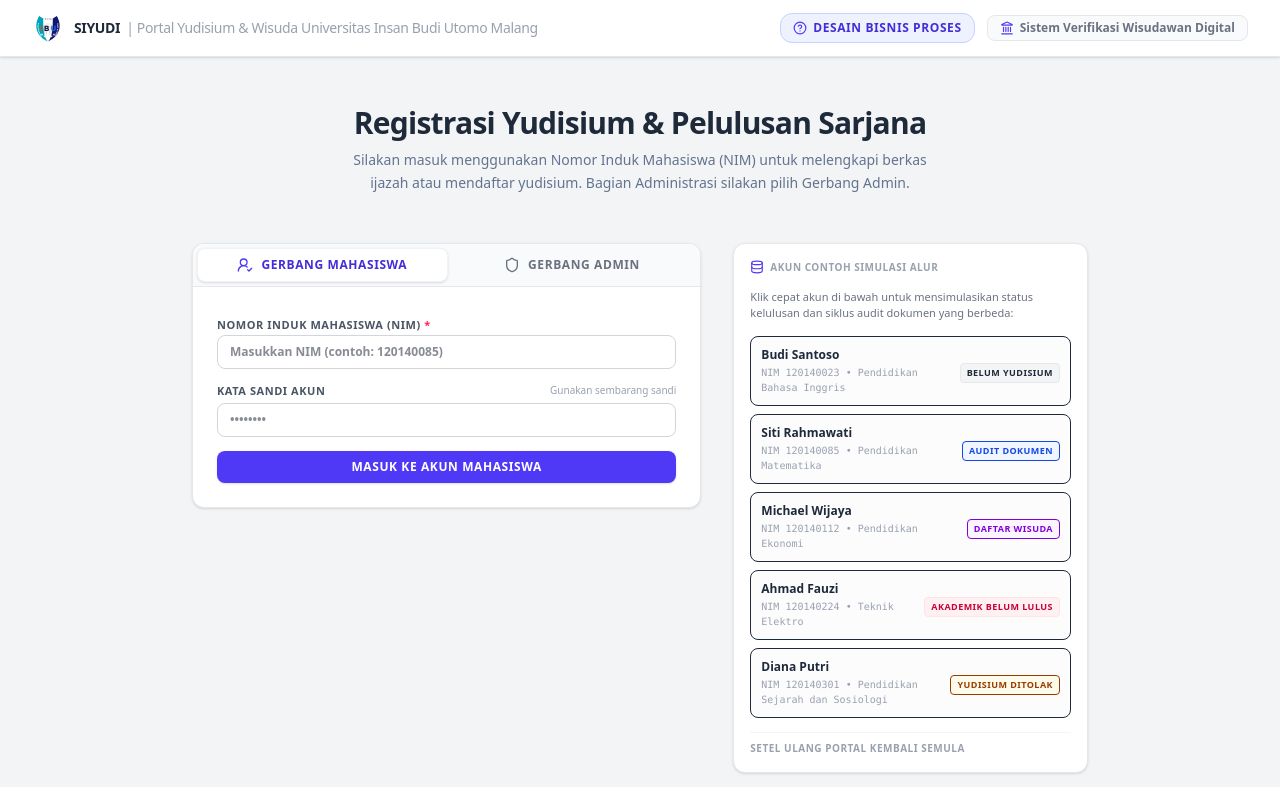
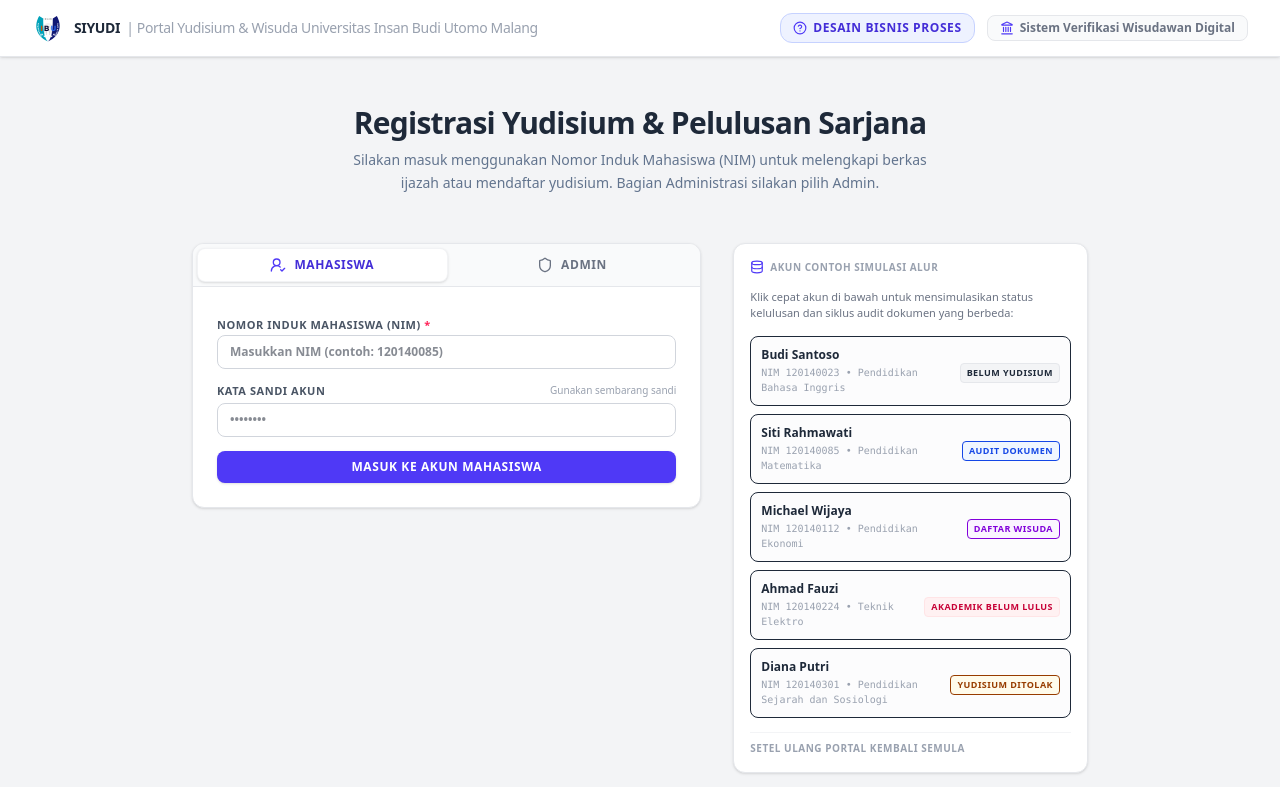
Before and after one commit to elfintermedia-glitch/siyudi-uibu, a React (Vite) app: page / in a window 1280 px wide. Shown: the top 787 px of the page. Built offline with nearby package versions, Linux system fonts and the light colour scheme; no server answers.

Commit message:
ui: simplify login labels for better clarity

```diff
--- a/src/App.tsx
+++ b/src/App.tsx
@@ -388,7 +388,7 @@ export default function App() {
                 Registrasi Yudisium & Pelulusan Sarjana
               </h2>
               <p className="text-sm text-slate-500 max-w-xl mx-auto leading-relaxed">
-                Silakan masuk menggunakan Nomor Induk Mahasiswa (NIM) untuk melengkapi berkas ijazah atau mendaftar yudisium. Bagian Administrasi silakan pilih Gerbang Admin.
+                Silakan masuk menggunakan Nomor Induk Mahasiswa (NIM) untuk melengkapi berkas ijazah atau mendaftar yudisium. Bagian Administrasi silakan pilih Admin.
               </p>
             </motion.div>
 
@@ -408,7 +408,7 @@ export default function App() {
                     }`}
                   >
                     <UserCheck2 className="w-4 h-4 text-indigo-600" />
-                    Gerbang Mahasiswa
+                    Mahasiswa
                   </button>
                   <button
                     id="tab-login-admin"
@@ -420,7 +420,7 @@ export default function App() {
                     }`}
                   >
                     <Shield className="w-4 h-4 text-gray-500" />
-                    Gerbang Admin
+                    Admin
                   </button>
                 </div>
 
```
